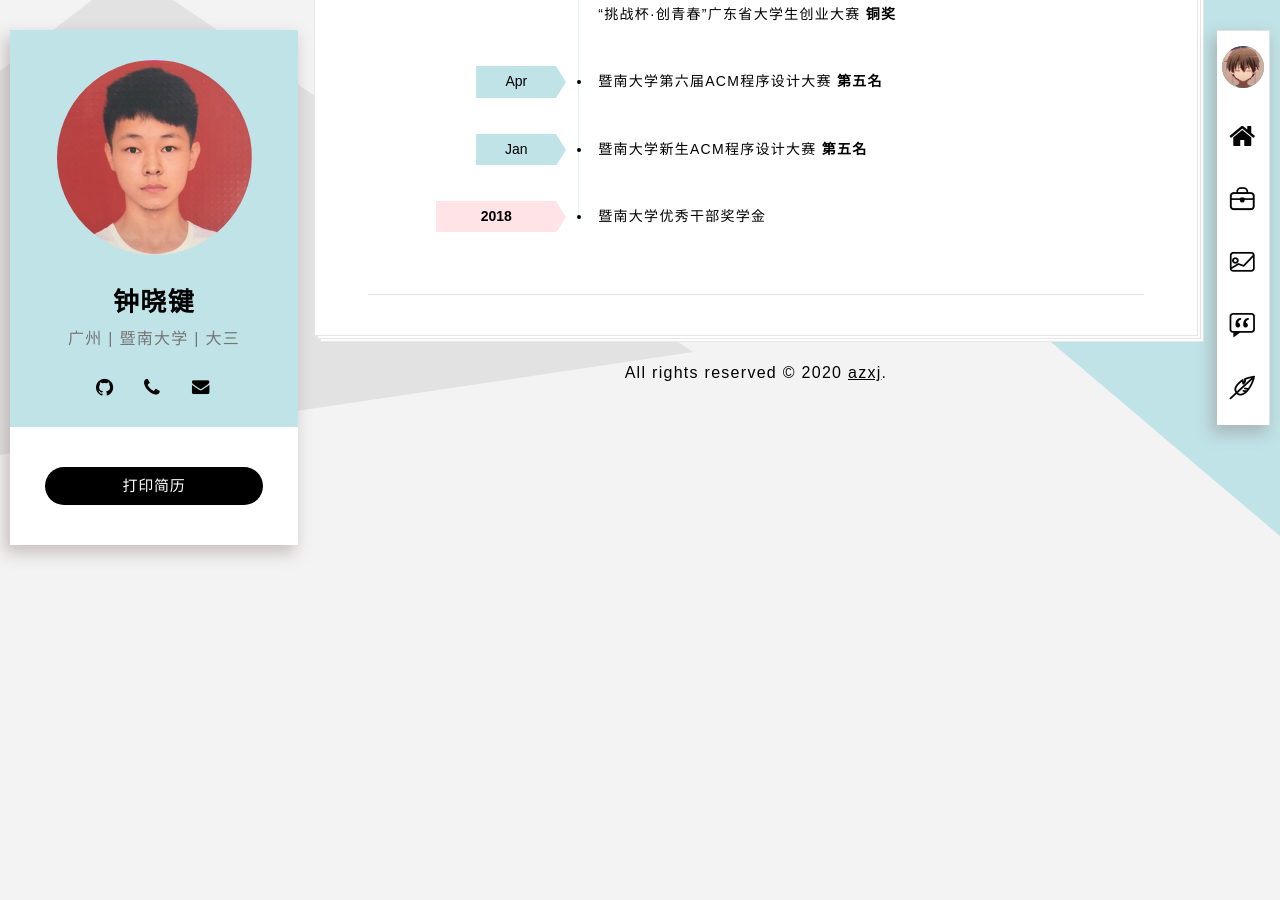
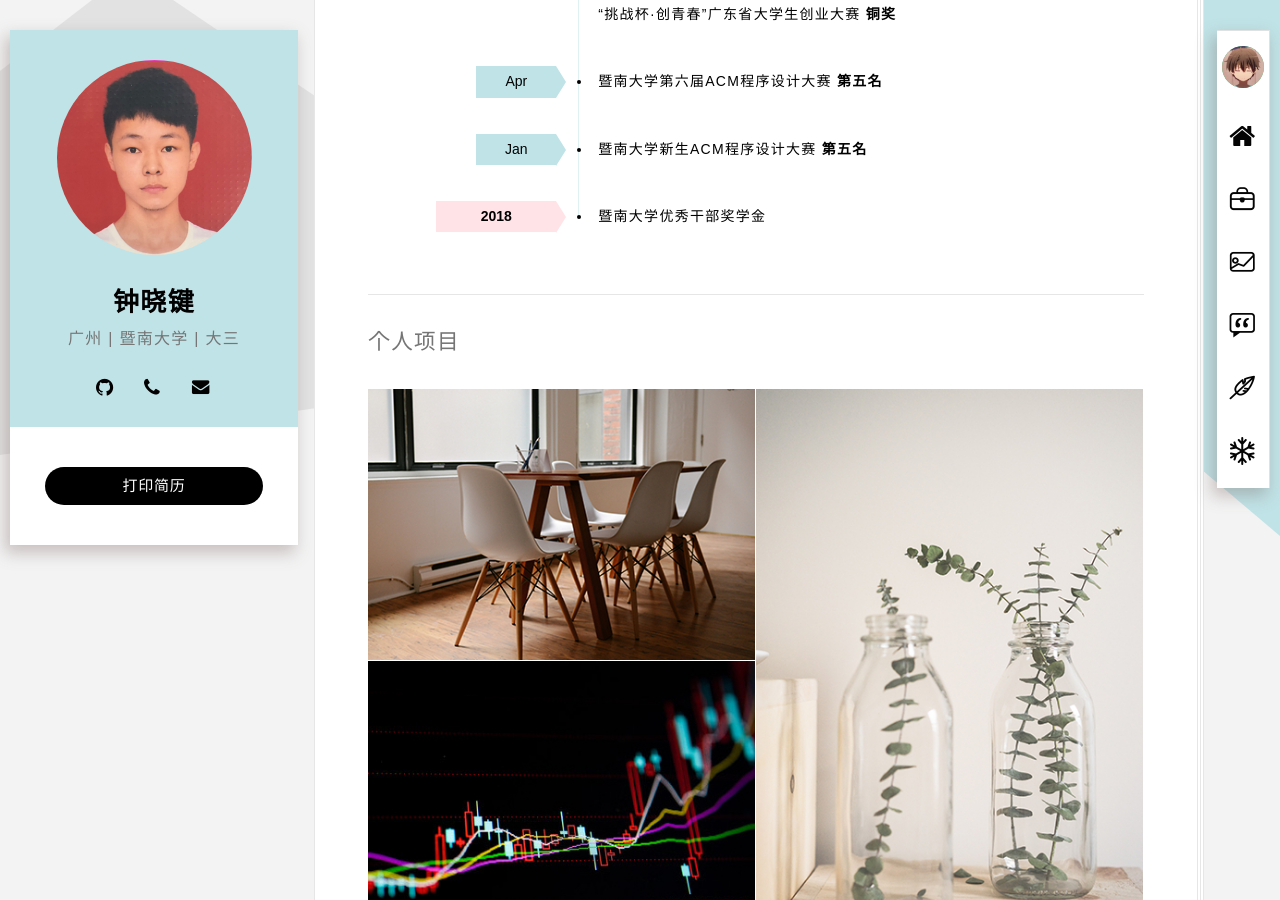
Before and after one commit to xiaojianzhong/xiaojianzhong.github.io, a Jekyll site: the page built from index.html, in a window 1280 px wide and 900 px high, scrolled down 1956 px. Built offline with Jekyll 4.4.1, drawn with Linux system fonts in a browser that asks for light colours; some web fonts are replaced.

Commit message:
feat(platform-browser): add portfolio section
- Add _includes/portfolio.html
- Include portfolio section into index.html
- Add portfolio images

```diff
--- /dev/null
+++ b/_includes/portfolio.html
@@ -0,0 +1,91 @@
+<section class="section" id="portfolio">
+  <h2 class="title-thin text-muted">个人项目</h2>
+  <div class="pf-wrap">
+    <div class="pf-grid">
+      <div class="pf-grid-sizer"></div>
+      <!-- used for sizing -->
+
+      <div class="pf-grid-item photography">
+        <div class="project">
+          <figure class="portfolio-figure">
+            <img
+              src="{{ '/styles/img/portfolio/jnu-jwxt-captcha-breaker.jpg' | prepend: site.baseurl }}"
+              alt=""
+            />
+          </figure>
+          <div class="portfolio-caption text-center">
+            <div class="valign-table">
+              <div class="valign-cell">
+                <h2 class="text-upper">验证码解析模型</h2>
+                <p>
+                  基于卷积神经网络技术实现的暨南大学教务系统验证码解析程序。
+                </p>
+                <a
+                  href="https://github.com/azxj/jnu-jwxt-captcha-breaker"
+                  class="pf-btn-view btn btn-primary"
+                  >详情</a
+                >
+              </div>
+            </div>
+          </div>
+        </div>
+      </div>
+      <!-- .pf-grid-item -->
+
+      <div class="pf-grid-item design">
+        <div class="project">
+          <figure class="portfolio-figure">
+            <img
+              src="{{ '/styles/img/portfolio/gokoa.jpg' | prepend: site.baseurl }}"
+              alt=""
+            />
+          </figure>
+
+          <div class="portfolio-caption text-center">
+            <div class="valign-table">
+              <div class="valign-cell">
+                <h2 class="text-upper">GoKoa</h2>
+                <p>Koa 风格的、基于 Go 的 web 服务器框架。</p>
+                <a
+                  href="https://github.com/azxj/gokoa"
+                  class="pf-btn-view btn btn-primary"
+                  target="_blank"
+                  >详情</a
+                >
+              </div>
+            </div>
+          </div>
+        </div>
+      </div>
+      <!-- .pf-grid-item -->
+
+      <div class="pf-grid-item photography">
+        <div class="project">
+          <figure class="portfolio-figure">
+            <img
+              src="{{ '/styles/img/portfolio/matlab-deep-learning.jpg' | prepend: site.baseurl }}"
+              alt=""
+            />
+          </figure>
+
+          <div class="portfolio-caption text-center">
+            <div class="valign-table">
+              <div class="valign-cell">
+                <h2 class="text-upper">《MATLAB Deep Learning》源代码</h2>
+                <p>提供教材《MATLAB Deep Learning》的 Go 与 R 语言支持。</p>
+                <a
+                  href="https://github.com/azxj/matlab-deep-learning"
+                  class="pf-btn-view btn btn-primary"
+                  target="_blank"
+                  >详情</a
+                >
+              </div>
+            </div>
+          </div>
+        </div>
+      </div>
+      <!-- .pf-grid-item -->
+    </div>
+  </div>
+</section>
+<!-- .section -->
--- a/index.html
+++ b/index.html
@@ -42,6 +42,11 @@ layout: default
                   ><span class="ace-icon ace-icon-blog"></span
                 ></a>
               </li>
+              <li>
+                <a href="#portfolio" data-tooltip="个人项目"
+                  ><span class="ace-icon ace-icon-snowflake-o"></span
+                ></a>
+              </li>
             </ul>
           </nav>
         </div>
@@ -62,7 +67,7 @@ layout: default
           <div class="padd-box clear-mrg">
             {% include basic.html %} {% include professional.html %} {% include
             education.html %} {% include experience.html %} {% include
-            competition.html %}
+            competition.html %} {% include portfolio.html %}
           </div>
         </div>
       </main>
```
Also changed, not shown: styles/img/portfolio/gokoa.jpg (added), styles/img/portfolio/jnu-jwxt-captcha-breaker.jpg (added), styles/img/portfolio/matlab-deep-learning.jpg (added).
